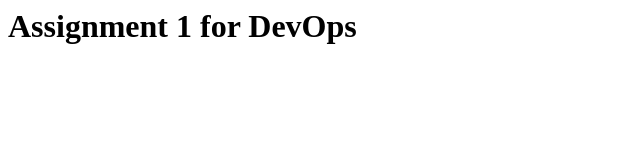
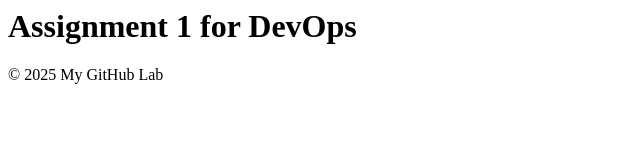
Before and after one commit to eknsuelila/github-lab-edsuelila, a plain HTML site: page index.html in a window 1280 px wide. Shown: the whole page, without its empty margins (0-640 px from the left). Drawn offline with Linux system fonts and the light colour scheme.

Commit message:
Add footer section

```diff
--- a/index.html
+++ b/index.html
@@ -1 +1,2 @@
 <h1> Assignment 1 for DevOps </h1>
+<footer>© 2025 My GitHub Lab</footer>
```
